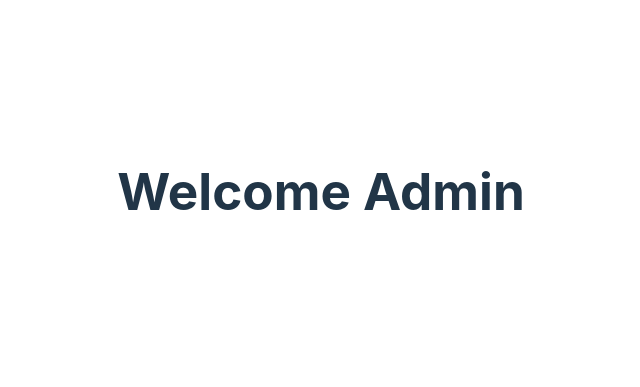
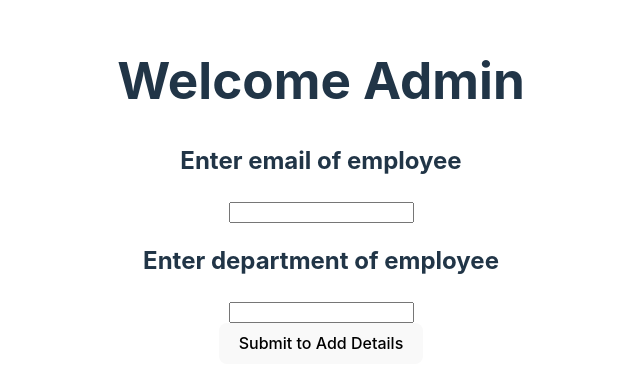
Before and after one commit to antonnprince/Internal-DB, a React (Vite) app in the folder role/: page /admin in a window 1280 px wide. Shown: the part 209-596 px from the top of the page, without its empty margins (319-959 px from the left). Built offline with nearby package versions, Linux system fonts and the light colour scheme.

Commit message:
admin validation

```diff
--- a/role/src/Admin.jsx
+++ b/role/src/Admin.jsx
@@ -1,13 +1,45 @@
 import React, { useState } from 'react'
-import { useSearchParams } from 'react-router-dom'
+import axios from 'axios'
+
 
 const Admin = () => {
     const [email, setEmail] = useState("")
     const [dep, setDep] = useState("")
     const [role, setRole]=useState("")
+
+    const addUser =async(e)=>{
+
+      e.preventDefault()
+
+      const user = {
+          email: email,
+          department: dep
+        }
+
+        try {
+          const res = await axios.post("http://localhost:5500/create_user", user)
+          alert(res.data.message)
+          setEmail("")
+          setDep("")
+        } catch (error) {
+          console.log(error)
+        }
+    }
   return (
     <div>
         <h1>Welcome Admin</h1>
+
+        <h2>Enter email of employee</h2>
+        <input className='px-4 py-1 w-1/4' onChange={(e)=>setEmail(e.target.value)} value={email}/>
+
+        <h2>Enter department of employee</h2>
+        <input className='px-4 py-1 w-1/4' onChange={(e)=>setDep(e.target.value)} value={dep}/>
+
+        <div className='mt-12'>
+            <button className='p-4 mt-12' onClick={addUser}>
+              Submit to Add Details
+            </button>
+        </div>
 
     </div>
   )
```
Also changed, not shown: 1 other file (tests, documents, lock files or other folders).
